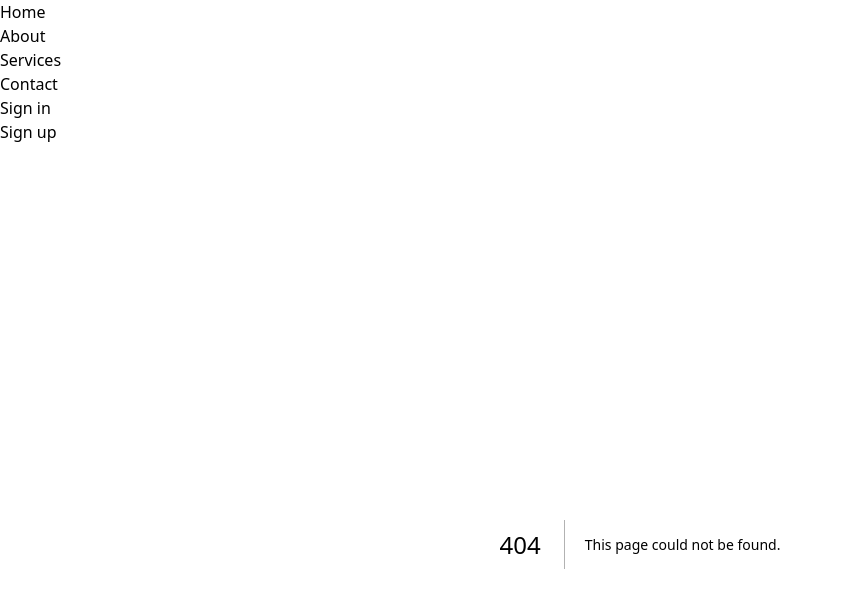
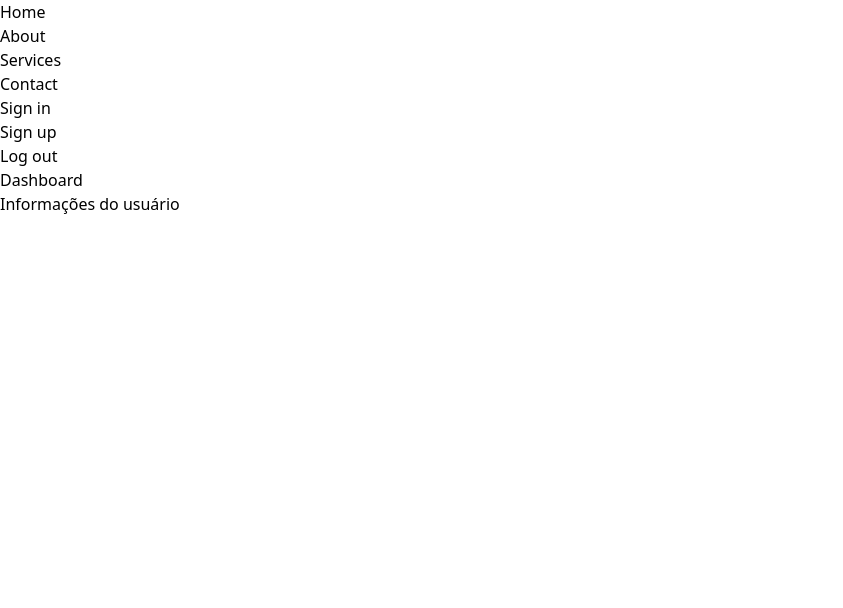
Before and after one commit to lshv04/next-kinde-23, a Next.js app: page /dashboard in a window 1280 px wide. Before the commit this address had no page. Shown: the top 608 px of the page, without its empty margins (0-843 px from the left). Built offline with nearby package versions, Linux system fonts and the light colour scheme.

Commit message:
created dashboard page and logout button

```diff
--- /dev/null
+++ b/src/app/dashboard/page.tsx
@@ -0,0 +1,13 @@
+// pages/contact.tsx
+import type { NextPage } from 'next';
+
+const Dashboard: NextPage = () => {
+  return (
+    <main className="container mx-auto p-4">
+      <h1 className="text-2xl font-bold mb-4">Dashboard</h1>
+      <p>Informações do usuário</p>
+    </main>
+  );
+};
+
+export default Dashboard;
--- a/src/components/Navbar.tsx
+++ b/src/components/Navbar.tsx
@@ -4,7 +4,9 @@ import React from "react";
 import {
   RegisterLink,
   LoginLink,
+  LogoutLink,
 } from "@kinde-oss/kinde-auth-nextjs/components";
+
 
 const Navbar: React.FC = () => {
   return (
@@ -37,6 +39,9 @@ const Navbar: React.FC = () => {
         <li>
           <RegisterLink>Sign up</RegisterLink>
         </li>
+        <li>
+        <LogoutLink>Log out</LogoutLink>
+        </li>
       </ul>
     </nav>
   );
```
